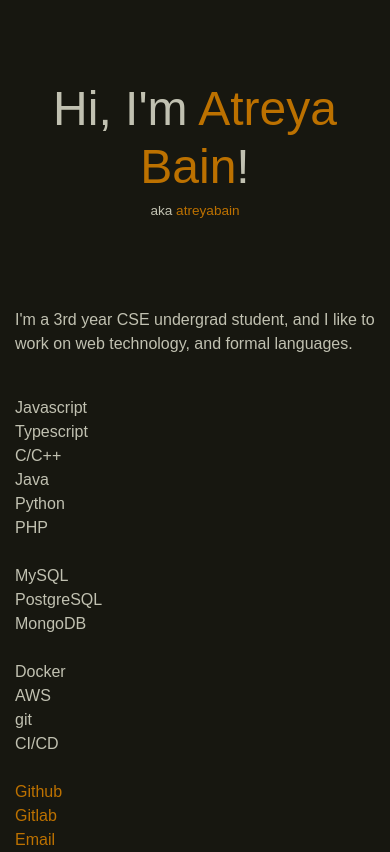
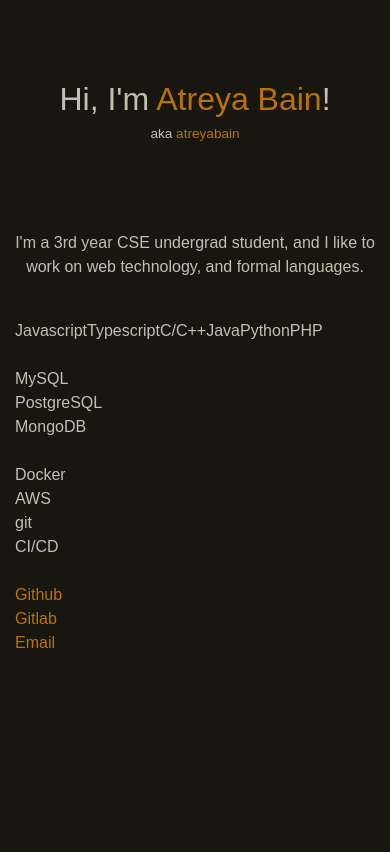
Before and after one commit to chrisvrose/chrisvrose.github.io, a Next.js app: page / in a window 390 px wide. Built offline with nearby package versions, Linux system fonts and the light colour scheme.

Commit message:
add languages basics

```diff
--- /dev/null
+++ b/components/LanguageCard.tsx
@@ -0,0 +1,5 @@
+import { FC } from 'react';
+
+const LanguageCard: FC = () => {
+    return <p>Hi</p>;
+};
--- /dev/null
+++ b/components/Languages.tsx
@@ -0,0 +1,18 @@
+import { FC } from 'react';
+
+export type LanguagesProps = {
+    languages: {
+        name: string;
+        icon: string;
+    }[];
+};
+
+export const Languages: FC<LanguagesProps> = ({ languages }) => {
+    return (
+        <div>
+            {languages.map(e => {
+                return e.name;
+            })}
+        </div>
+    );
+};
--- a/pages/index.tsx
+++ b/pages/index.tsx
@@ -1,23 +1,24 @@
 import React, { FC } from 'react';
 import styles from '../styles/index.module.scss';
 import { GetStaticProps } from 'next';
-import {readMatter,matterType} from '../lib/readPage';
-import ContentProps from '../lib/types/ContentProps'
+import { readMatter, matterType } from '../lib/readPage';
+import ContentProps from '../lib/types/ContentProps';
 import NameHeader from '../components/NameHeader';
 import StringToDivs from '../components/StringToDivs';
+import { Languages } from '../components/Languages';
 
 export type HomeContentProps = ContentProps<matterType>;
 
 // FIXME
-const Home: FC<HomeContentProps> = function Home({content}) {
-
+const Home: FC<HomeContentProps> = function Home({ content }) {
     return (
         <div className={`container ${styles.para}`}>
             <NameHeader {...content} />
-            <p>{content.desc}</p>
+            <p className={styles.desc}>{content.desc}</p>
 
             <br />
-            <StringToDivs data={content.languages.map(e=>e.name)} />
+            <Languages languages={content.languages} />
+            {/* <StringToDivs data={content.languages.map(e => e.name)} /> */}
             <br />
             <StringToDivs data={content.dbs} />
             <br />
--- a/styles/NameHeader.module.scss
+++ b/styles/NameHeader.module.scss
@@ -1,6 +1,9 @@
 @use './colors.scss' as c;
 
 .name {
+    @media screen and (max-width: 720px) {
+        font-size: 2rem;
+    }
     font-weight: lighter;
     font-size: 3rem;
     font-weight: lighter;
@@ -12,8 +15,6 @@
     @media screen and (max-width: 720px) {
         padding-left: 0.1rem;
         padding-right: 0.1rem;
-
-        font-size: 2.75rem;
     }
     padding: 5rem;
     text-align: center;
--- a/styles/index.module.scss
+++ b/styles/index.module.scss
@@ -3,3 +3,7 @@
 .para {
     font-family: sans-serif;
 }
+
+.desc {
+    text-align: center;
+}
```
